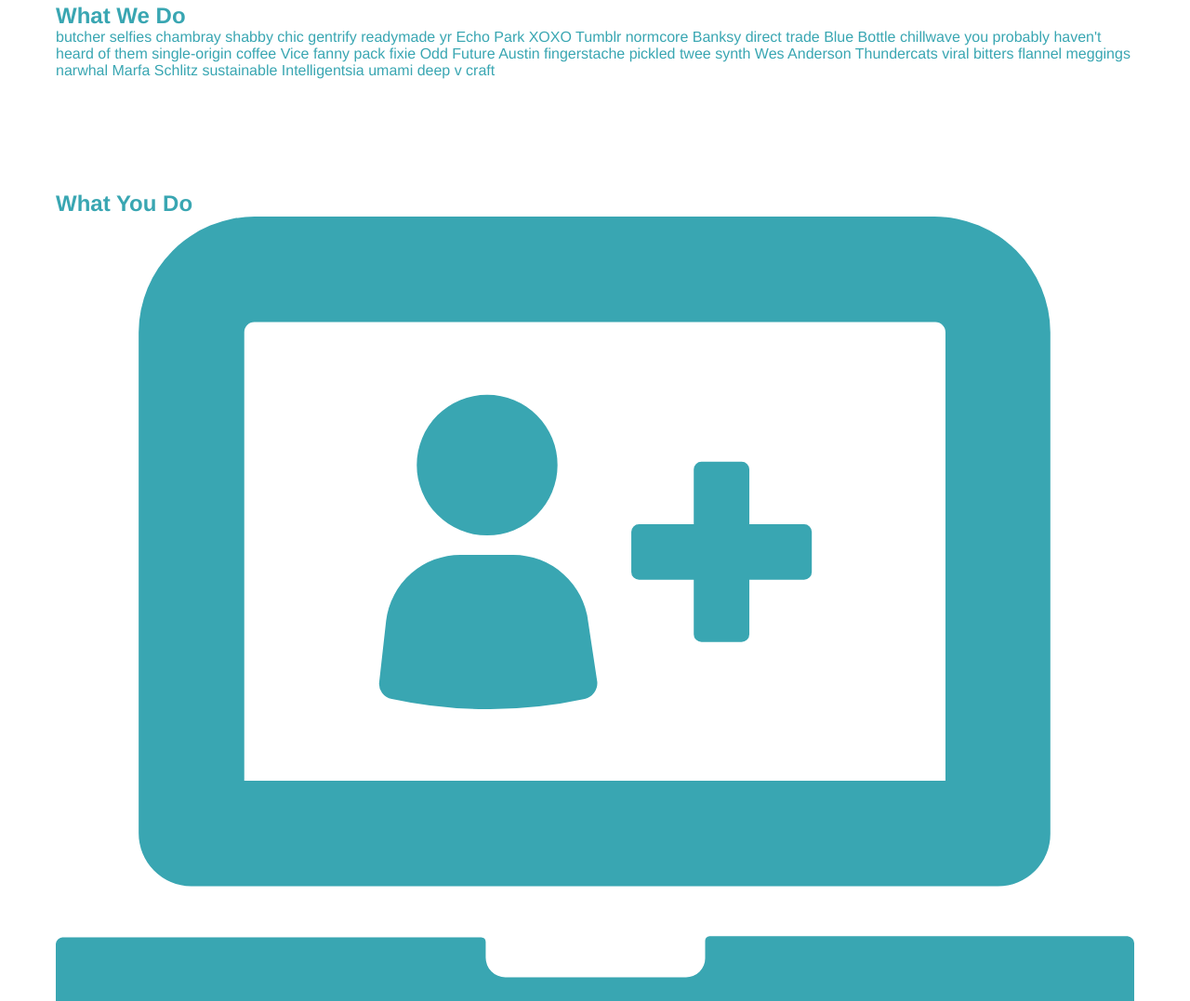
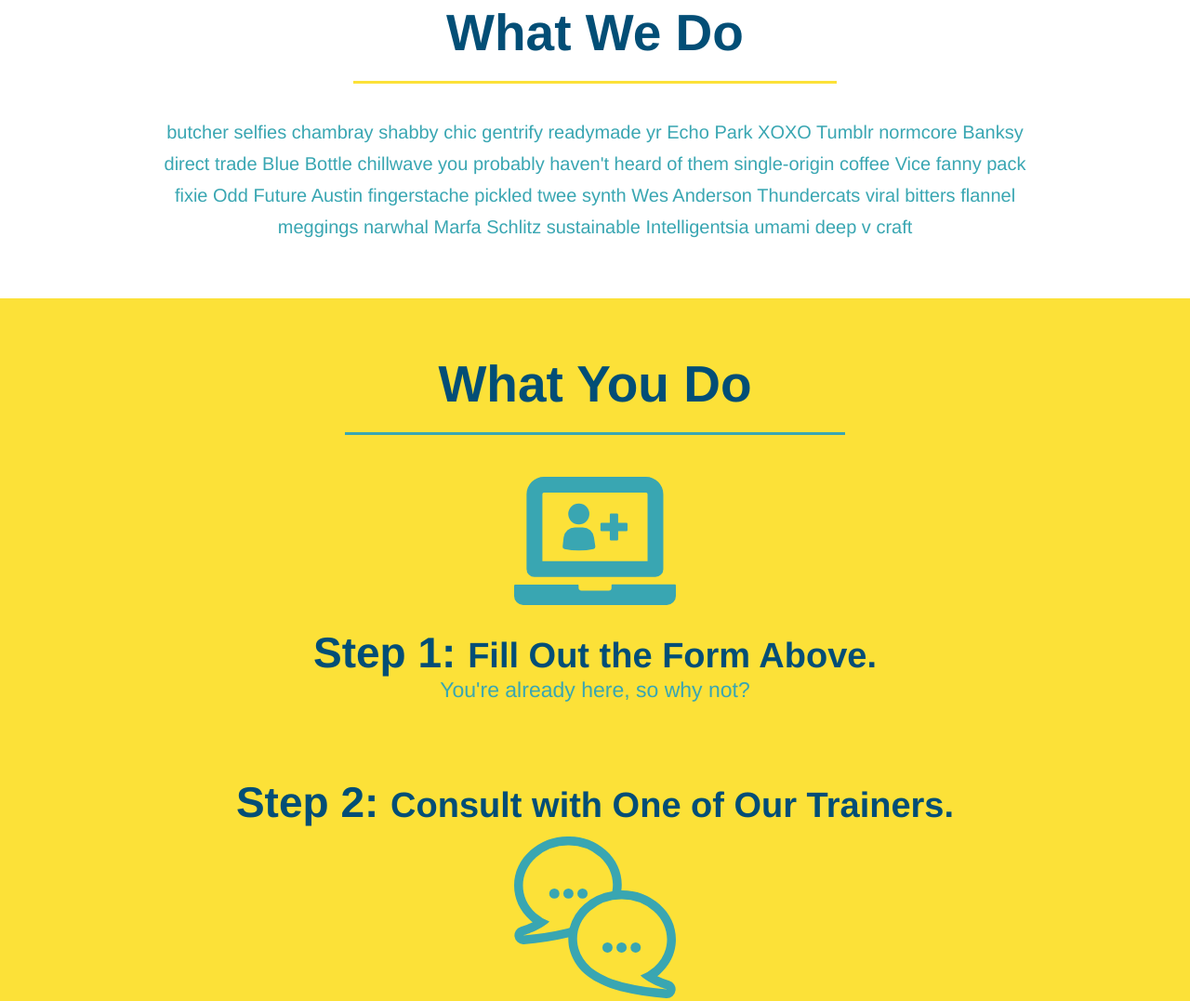
Before and after one commit to aznjp/run-buddy, a plain HTML site: page index.html in a window 1280 px wide. Shown: the part 757-1834 px from the top of the page at 93% size. Drawn offline with Linux system fonts and the light colour scheme.

Commit message:
Looks good

```diff
--- a/assets/styles/style.css
+++ b/assets/styles/style.css
@@ -4,6 +4,7 @@
     box-sizing: border-box;
 }
 
+/* Basic values for properties for the page in general */
 header {
     padding: 20px 35px;
     background-color: #39a6b2;
@@ -70,6 +71,33 @@ section {
     padding: 60px;
 }
 
+.section-title {
+    font-size: 55px;
+    color: #024e76;
+    margin-bottom: 35px;
+    padding: 0 100px 20px 100px;
+
+/*  We chose to use the inline-block value instead of the inline value so it can have the best of both worlds.
+It's now an inline element, but things like padding still behave like they would on block elements. */
+
+    display: inline-block;
+    border-bottom: 3px solid;
+}
+
+/* Because the previous headers were similar in properties we simplified them by placing them under one class with one seperate distinction
+which is the differences in border*/
+
+.primary-border {
+    border-color: #fce138;
+}
+
+.secondary-border {
+    border-color: #39a6b2;
+}
+
+
+
+
 /* Hero Style Start */
 .hero {
     background-image: url("../images/hero-bg.jpg");
@@ -127,3 +155,56 @@ section {
     font-size: 16px;
 }
 /* Hero Style End */
+
+
+
+
+/* Introduction Style Start */
+.intro {
+    text-align: center;
+}
+
+.intro p {
+    line-height: 1.7;
+    color: #39a6b2;
+    width: 80%;
+    font-size: 20px;
+
+/*  Only works for horizontal centering. margin: auto 0 does not vertically center elements.*/
+
+    margin: 0 auto;
+}
+/* Introduction Style End */
+
+
+
+/* Steps Style Start */
+.steps {
+    text-align: center;
+    background: #fce138;
+}
+
+.steps div {
+    margin-bottom: 80px;
+}
+
+.steps img {
+    width: 15%;
+    margin: 10px 0;
+}
+
+.steps h3 {
+    color: #024e76;
+    font-size: 46px;
+    margin-top: 10px;
+}
+
+.steps p {
+    color: #39a6b2;
+    font-size: 23px;
+}
+
+.steps span {
+    /* Used to seperately define fonts within the same text*/
+    font-size: 38px;
+}
--- a/index.html
+++ b/index.html
@@ -96,9 +96,9 @@
 
         </section>
 
-        <!-- "what we do" section -->
-        <section id="what-we-do">
-            <h2>What We Do</h2>
+        <!-- id is for what we do and class specifies for ".intros" in css page  -->
+        <section id="what-we-do" class="intro">
+            <h2 class="section-title primary-border">What We Do</h2>
 
             <p>
             butcher selfies chambray shabby chic gentrify readymade yr Echo Park XOXO Tumblr normcore Banksy direct trade Blue Bottle chillwave you probably haven't heard of them single-origin coffee Vice fanny pack fixie Odd Future Austin fingerstache pickled twee synth Wes Anderson Thundercats viral bitters flannel meggings narwhal Marfa Schlitz sustainable Intelligentsia umami deep v craft
@@ -106,20 +106,28 @@
 
         </section>
 
-        <!-- "what you do" section -->
-        <section id="what-you-do">
-            <h2>What You Do</h2>
+        <!-- id is for what you do and class specifies for ".steps" in css page  -->
+        <section id="what-you-do" class="steps">
+            <h2 class="section-title secondary-border">What You Do</h2>
 
             <div>
             <img src="./assets/images/step-1.svg" alt="" />
-            <h3>Step 1: Fill Out the Form Above.</h3>
+            <h3>Step 1:
+                <span>
+                    Fill Out the Form Above.
+                </span>
+            </h3>
             <p>
                 You're already here, so why not?
             </p>
             </div>
 
             <div>
-            <h3>Step 2: Consult with One of Our Trainers.</h3>
+            <h3>Step 2:
+                <span>
+                    Consult with One of Our Trainers.
+                </span>
+            </h3>
             <img src="./assets/images/step-2.svg" alt="" />
             <p>
                 Are you here to build muscle, lose weight, or just feel good?
@@ -127,7 +135,11 @@
             </div>
 
             <div>
-            <h3>Step 3: Get Running.</h3>
+            <h3>Step 3:
+                <span>
+                    Get Running.
+                </span>
+            </h3>
             <img src="./assets/images/step-3.svg" alt="" />
             <p>
                 Hit the ground running (literally) once your trainer lays out your plan.
@@ -135,7 +147,11 @@
             </div>
 
             <div>
-            <h3>Step 4: See Results.</h3>
+            <h3>Step 4:
+                <span>
+                    See Results.
+                </span>
+            </h3>
             <img src="./assets/images/step-4.svg" alt="" />
             <p>
                 Bi-weekly checkins with your trainer will keep you focused<
```
